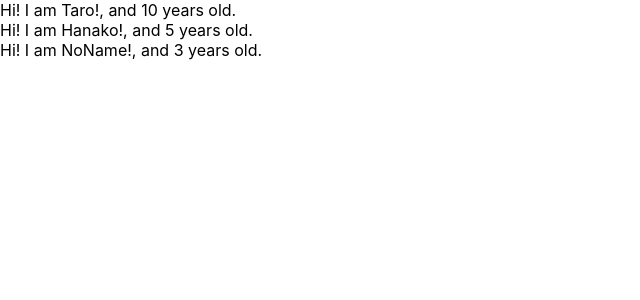
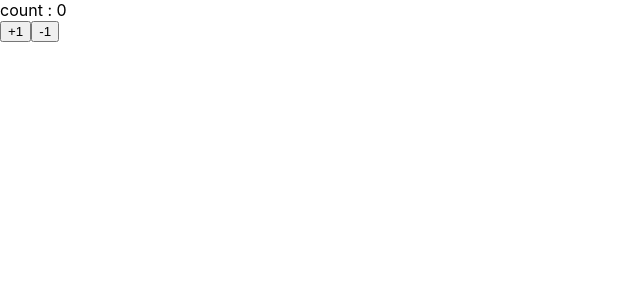
Before and after one commit to toy101/udemy-react-redux-crud-application, a React (Create React App) app: page / in a window 1280 px wide. Shown: the top 300 px of the page, without its empty margins (0-640 px from the left). Built offline with nearby package versions, Linux system fonts and the light colour scheme.

Commit message:
learning about state & setState()

```diff
--- a/src/App.js
+++ b/src/App.js
@@ -1,30 +1,36 @@
-import React from 'react';
-import Proptypes from 'prop-types';
+import React, { Component } from 'react';
 
-const App = () => {
-  const profiles = [
-    {name: "Taro", age:10},
-    {name: "Hanako", age:5},
-    {name: "NoName", age:3}
-  ]
-  return (
-    <div>
-      {
-        profiles.map((profile, index) => {
-          return <User name={profile.name} age={profile.age} key={index}/>
-        })
-      }
-    </div>
-  )
-}
 
-const User = (props) => {
-  return <div>Hi! I am {props.name}!, and {props.age} years old.</div>
-}
+const App = () => (<Counter></Counter>)
 
-User.propTypes = {
-  name: Proptypes.string,
-  age: Proptypes.number.isRequired
+class Counter extends Component {
+
+  constructor(props) {
+    super(props)
+    console.log(this.state)
+    this.state = { count : 0}
+  }
+
+  handlePlusButton = () => {
+    // const count = this.state.count
+    this.setState( {count: this.state.count + 1})
+  }
+
+  handleMinusButton = () => {
+    this.setState( {count: this.state.count - 1})
+  }
+
+  render() {
+    console.log(this.state)
+    return (
+      <React.Fragment>
+        <div>count : {this.state.count}</div>
+        <button onClick={this.handlePlusButton}>+1</button>
+        <button onClick={this.handleMinusButton}>-1</button>
+      </React.Fragment>
+
+    )
+  }
 }
 
 export default App;
```
